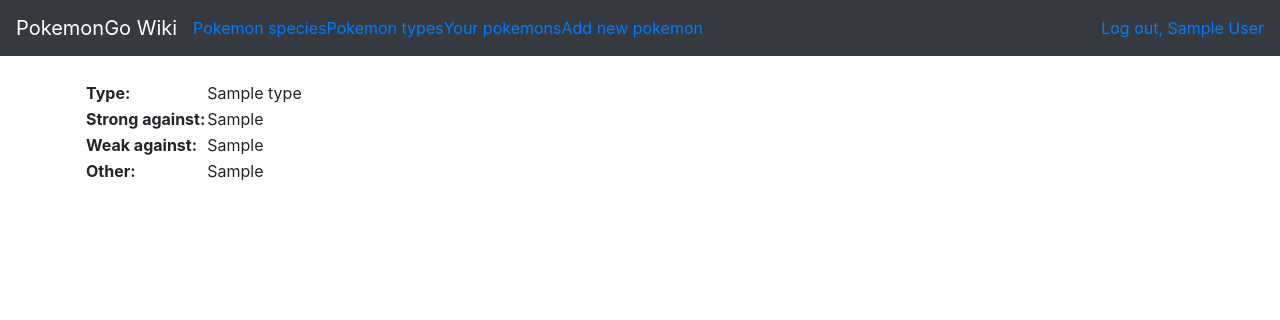
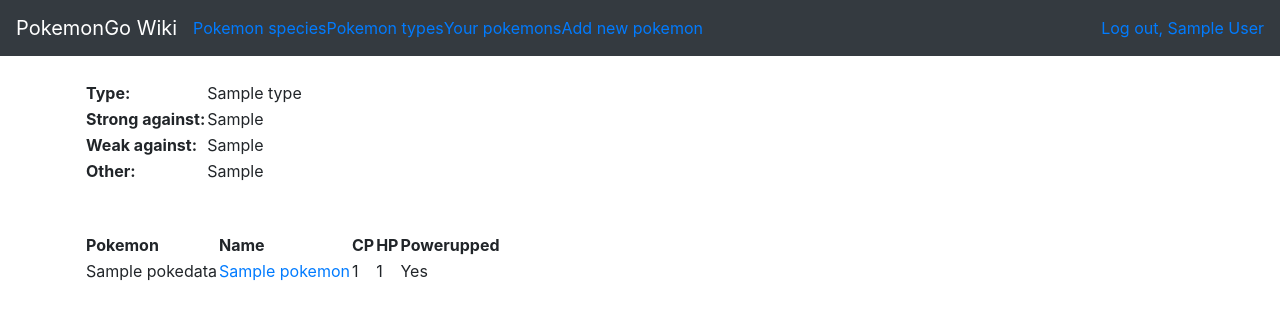
Before and after one commit to minkamanki/gotta-catch-em-all, a Flask app: page /types/1/ in a window 1280 px wide. Shown: the top 320 px of the page. Run offline with Flask 2, Linux system fonts and the light colour scheme; a user stored in the database is signed in; tables that the repository leaves empty hold one stand-in row (values such as "Sample post"); parts of the project's set-up code (start-up, migrations or seed data) failed here and were passed over; some libraries are stand-ins or nearby versions.

Commit message:
List current user's pokemons for selected type

```diff
--- a/application/pokedatas/models.py
+++ b/application/pokedatas/models.py
@@ -50,3 +50,21 @@
 
     def __repr__(self):
         return self.name
+
+    @staticmethod
+    def find_users_pokemons_for_type(typeId, accountId):
+        stmt = text("SELECT pokemon.id, pokemon.name, pokemon.cp, pokemon.hp, pokemon.powerupped, pokedata.name FROM type"
+                     " INNER JOIN pokemontype ON type.id = pokemontype.type_id"
+                     " INNER JOIN pokedata ON pokemontype.pokedata_id = pokedata.id"
+                     " INNER JOIN pokemon ON pokemon.pokedata_id = pokedata.id"
+                     " INNER JOIN account ON pokemon.account_id = account.id"
+                     " WHERE (type.id = :typeId)"
+                     " AND (account.id = :accountId)"
+                     " ORDER BY pokemon.cp DESC").params(typeId=typeId, accountId=accountId)
+        res = db.engine.execute(stmt)
+
+        response = []
+        for row in res:
+            response.append({"id":row[0], "name":row[1], "cp":row[2], "hp":row[3], "powerupped":row[4], "species":row[5]})
+
+        return response
--- a/application/pokedatas/views.py
+++ b/application/pokedatas/views.py
@@ -2,6 +2,7 @@
 from flask import redirect, render_template, request, url_for
 from application.pokedatas.models import pokedata, Type
 from application.pokedatas.forms import NewPokemonForm, NewTypeForm, AddTypeToPokemonForm
+from flask_login import current_user
 
 
 @app.route("/pokedatas/new/")
@@ -95,4 +96,7 @@
 
 @app.route("/types/<type_id>/", methods=["GET"])
 def pokedata_type(type_id):
+    if current_user.id:
+        return render_template("pokedatas/type.html", type = Type.query.get(type_id), pokemons = Type.find_users_pokemons_for_type(type_id, current_user.id))
+
     return render_template("pokedatas/type.html", type = Type.query.get(type_id))
--- a/application/templates/pokedatas/type.html
+++ b/application/templates/pokedatas/type.html
@@ -22,5 +22,36 @@
         <td>{{ type.other }}</td>
     </tr>
 </table>
+<br>
+<br>
+{% if pokemons %}
+  <table>
+    <tr>
+      <th>Pokemon</th>
+      <th>Name</th>
+      <th>CP</th>
+      <th>HP</th>
+      <th>Powerupped</th>
+      <th></th>
+    </tr>
+{% for pokemon in pokemons %}
+    {% if pokemon.id %}
+    <tr>
+      <td>{{ pokemon.species }}</td>
+      <td><a href="{{ url_for('pokemons_pokemon', pokemon_id=pokemon.id) }}"> {{ pokemon.name }}</a> </td>
+      <td>{{ pokemon.cp }}</td>
+      <td>{{ pokemon.hp }}</td>
+      {% if pokemon.powerupped == 1 %}
+      <td>Yes</td>
+      {% else %}
+      <td>No</td>
+      {% endif %}
+    </tr>
+    {% endif %}
+    {% endfor %}
+  </table>
+{% else %}
+  <p>You don't have any pokemons!</p>
+{% endif %}
 
 {% endblock %}
--- a/application/templates/pokemons/list.html
+++ b/application/templates/pokemons/list.html
@@ -22,12 +22,12 @@
       <td>Yes</td>
       {% else %}
       <td>No</td>
-      {% endif %}
       <td>
 	    <form method="POST" action="{{ url_for('pokemons_set_powerupped', pokemon_id=pokemon.id) }}">
 	      <input type="submit" value="Change status!"/>
 	    </form>
       </td>
+      {% endif %}
     </tr>
     {% endif %}
     {% endfor %}
```
